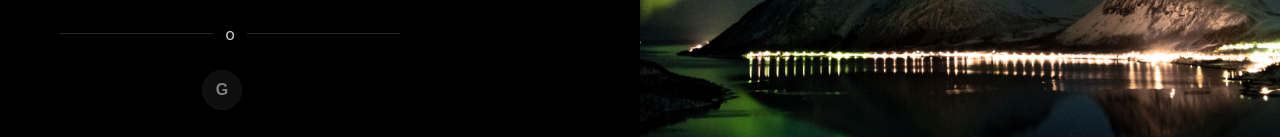
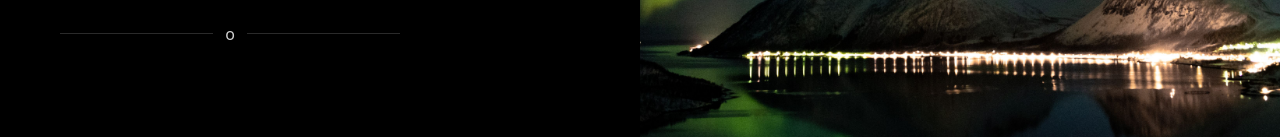
Before and after one commit to NathalieAlfaroQ/sistemaGestionCines, a React (Vite) app in the folder sistema-web/cliente/: page /iniciar-sesion in a window 1280 px wide. Shown: the part 559-696 px from the top of the page. Built offline with nearby package versions, Linux system fonts and the light colour scheme.

Commit message:
Eliminación segundo boton de google

```diff
--- a/sistema-web/cliente/src/componentes/IniciarSesion.jsx
+++ b/sistema-web/cliente/src/componentes/IniciarSesion.jsx
@@ -179,10 +179,6 @@ export default function IniciarSesion() {
           </div>
 
           <div className="botones-terceros">
-            <button type="button" className="boton-tercero" disabled title="Próximamente">
-              <span className="icono-google">G</span>
-            </button>
-
             <BotonGoogle alError={(texto) => setMensaje({ tipo: 'error', texto })} />
           </div>
 
```
